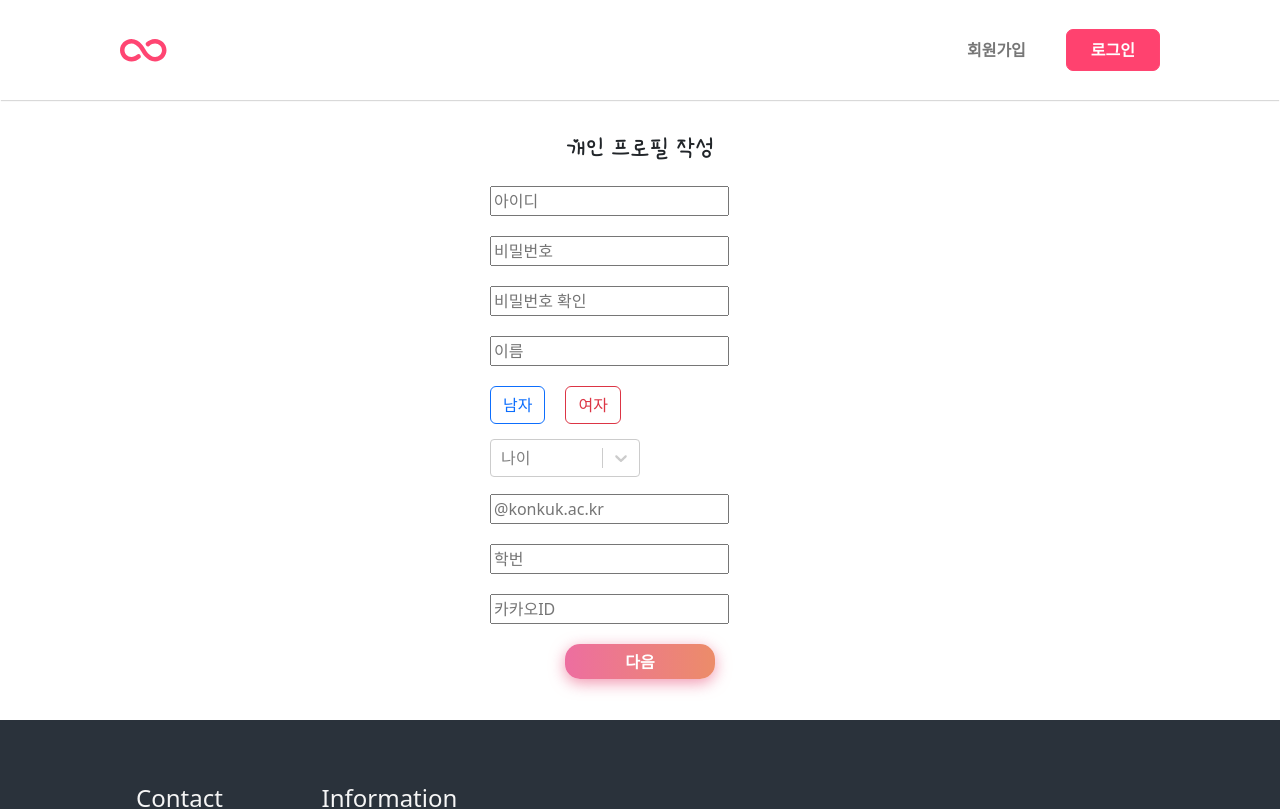
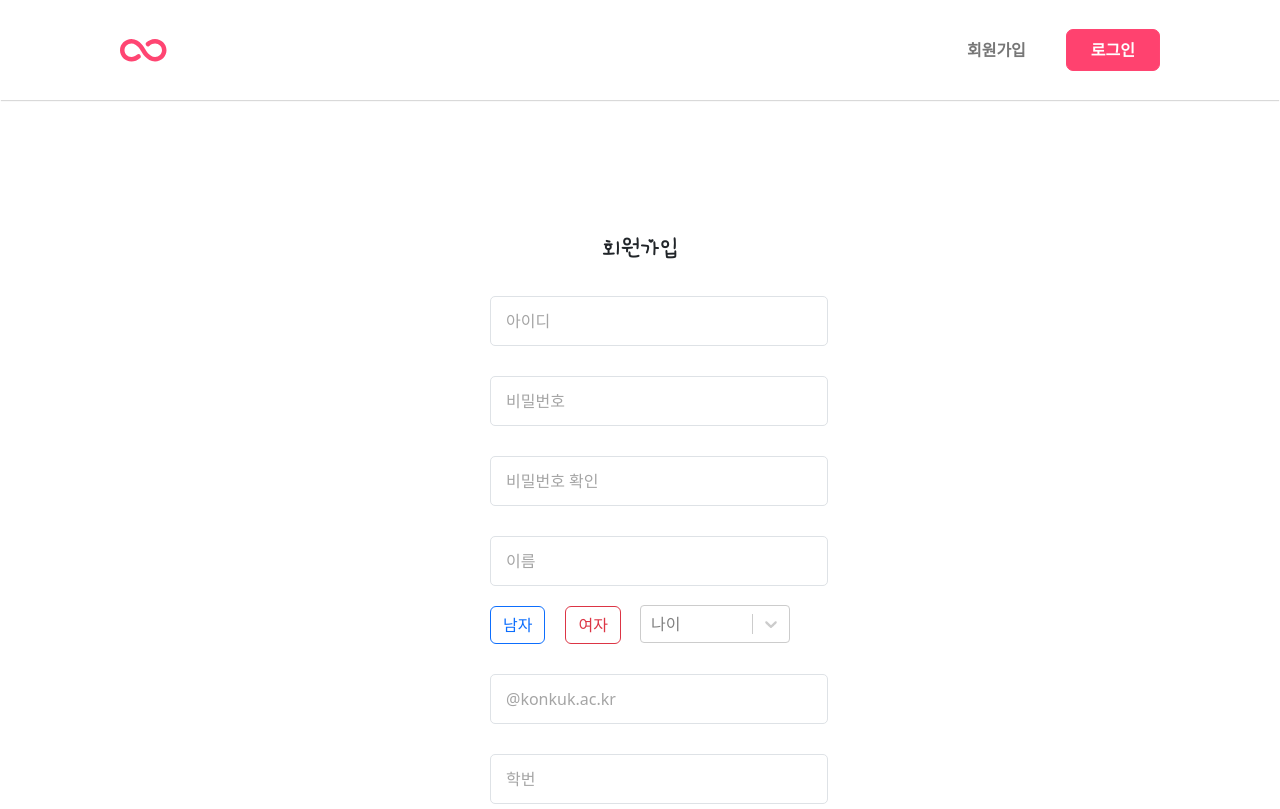
Before and after one commit to team-doogeun/doogeun-dating-frontend, a React (Create React App) app in the folder client/: page /myprofile in a window 1280 px wide. Shown: the top 809 px of the page. Built offline with nearby package versions, Linux system fonts and the light colour scheme.

Commit message:
디자인 수정

```diff
--- a/client/src/App.css
+++ b/client/src/App.css
@@ -11,7 +11,7 @@
 }
 
 /* 자주 쓰는 tag css 작성 */
-input {
+/* input {
   background-color: #eee;
   border: 0.4px solid #eee;
   padding: 12px 15px;
@@ -30,4 +30,4 @@ input:focus {
 
 input[type="radio"] {
   display: none;
-}
+} */
--- a/client/src/App.js
+++ b/client/src/App.js
@@ -2,6 +2,7 @@ import React, { useEffect, useState } from "react";
 import { Route, Routes } from "react-router-dom";
 import { createGlobalStyle } from "styled-components";
 import GmarketSansTTFBold from "./fonts/GmarketSansTTFBold.ttf";
+import "./App.css";
 // 작업하는 페이지
 import HomePage from "./components/views/HomePage/HomePage";
 import BlindDatePage from "./components/views/BlindDatePage/BilndDatePage";
@@ -37,7 +38,7 @@ function App() {
           <Route path="/meeting" element={<MeetingPage />}></Route>
           <Route path="/myprofile" element={<MyProfile />}></Route>
           <Route path="/detailprofile" element={<DetailProfile />}></Route>
-          <Route path="/idealprofile" element={<IdealProfile />}></Route>
+          <Route path="/users/signup" element={<IdealProfile />}></Route>
           <Route path="/find" element={<FindPassword />} />
           <Route path="/*" element={<PageNotFound />} />
         </Routes>
--- a/client/src/components/views/SignUpPage/DetailProfile.css
+++ b/client/src/components/views/SignUpPage/DetailProfile.css
@@ -35,10 +35,8 @@
 .mbti,
 .drink,
 .smoke,
-.firstPriority,
-.secondPriority,
-.thirdPriority {
-  margin-top: 20px;
+.priority {
+  margin-top: 30px;
 }
 
 .title {
@@ -68,7 +66,7 @@
 
 /* footer Button */
 .nextButton {
-  margin-top: 20px;
+  margin-top: 30px;
   text-align: center;
 }
 
--- a/client/src/components/views/SignUpPage/DetailProfile.js
+++ b/client/src/components/views/SignUpPage/DetailProfile.js
@@ -12,6 +12,7 @@ import {
 } from "./AttributeData";
 import Select from "react-select";
 import ModalComponent from "../SmallComponent/ModalComponent";
+import styled from "styled-components";
 
 const dataContext = React.createContext();
 const imgContext = React.createContext();
@@ -178,6 +179,19 @@ function DetailProfile() {
 
   const selectStyle = {
     menu: (provided) => ({ ...provided, zIndex: 9999 }),
+    control: (provided) => ({
+      ...provided,
+      width: "338px",
+      height: "50px",
+    }),
+  };
+
+  const customStyles = {
+    control: (provided) => ({
+      ...provided,
+      width: "338px",
+      height: "50px",
+    }),
   };
 
   // react-hook-form 알아보고 적용하기
@@ -186,14 +200,14 @@ function DetailProfile() {
       <div className="DetailProfileForm">
         <div className="DetailProfileInputs">
           <div className="title">상세 프로필 작성</div>
-          <input
+          <Input
             className="height"
             onChange={onHeightHandler}
             value={height}
             type="text"
             placeholder="키 ex) 165"
             autoComplete="off"
-          ></input>
+          ></Input>
           {height.length > 0 && (
             <div className={`message ${isHeight ? "success" : "error"}`}>
               {heightMsg}
@@ -205,6 +219,7 @@ function DetailProfile() {
             placeholder="체형"
             options={bodyTypeData}
             isSearchable={false}
+            styles={customStyles}
             onChange={onBodyTypeHandler}
           />
           <Select
@@ -212,6 +227,7 @@ function DetailProfile() {
             placeholder="주소 : ex) 강남구"
             options={addressData}
             isSearchable={false}
+            styles={customStyles}
             onChange={onAddressHandler}
           />
           <Select
@@ -219,6 +235,7 @@ function DetailProfile() {
             placeholder="대학"
             options={departmentData}
             isSearchable={false}
+            styles={customStyles}
             onChange={onDepartMentHandler}
           />
           <Select
@@ -226,6 +243,7 @@ function DetailProfile() {
             placeholder="성격1"
             options={characterData}
             isSearchable={false}
+            styles={customStyles}
             onChange={onCharacterHandler1}
           />
           <Select
@@ -233,6 +251,7 @@ function DetailProfile() {
             placeholder="성격2"
             options={characterData}
             isSearchable={false}
+            styles={customStyles}
             onChange={onCharacterHandler2}
           />
           <Select
@@ -242,6 +261,7 @@ function DetailProfile() {
             noOptionsMessage={() => {
               return "없는데용:)";
             }}
+            styles={customStyles}
             onChange={onMBTIHandler}
           />
 
@@ -260,6 +280,7 @@ function DetailProfile() {
             placeholder="음주"
             options={drinkData}
             isSearchable={false}
+            styles={customStyles}
             onChange={onDrinkHandler}
           />
           <Select
@@ -267,12 +288,13 @@ function DetailProfile() {
             placeholder="흡연"
             options={smokeData}
             isSearchable={false}
+            styles={customStyles}
             onChange={onSmokeHandler}
           />
 
           {/* 우선순위 */}
           <Select
-            className="firstPriority"
+            className="priority"
             placeholder="우선순위"
             options={priorityData}
             styles={selectStyle}
@@ -368,4 +390,16 @@ const UploadImage = (props) => {
   );
 };
 
+const Input = styled.input`
+  width: 338px;
+  height: 50px;
+  border-radius: 5px;
+  border: 1px solid #dee2e6;
+  margin-top: 30px;
+  padding-left: 15px;
+  ::placeholder {
+    color: #a5a5a5;
+  }
+`;
+
 export { DetailProfile as default, dataContext };
--- a/client/src/components/views/SignUpPage/IdealProfile.js
+++ b/client/src/components/views/SignUpPage/IdealProfile.js
@@ -12,6 +12,7 @@ import {
 import { useRegister } from "../../Api/useRegister";
 import Select from "react-select";
 import ModalComponent from "../SmallComponent/ModalComponent";
+import styled from "styled-components";
 
 const dataContext2 = React.createContext();
 
@@ -229,6 +230,14 @@ function IdealProfile() {
     },
   };
 
+  const customStyles = {
+    control: (provided) => ({
+      ...provided,
+      width: "338px",
+      height: "50px",
+    }),
+  };
+
   const { mutate } = useRegister();
 
   // 제출시 서버에 보내지는 api 호출
@@ -255,16 +264,17 @@ function IdealProfile() {
               options={ageRangeData}
               isSearchable={false}
               isClearable={true}
+              styles={customStyles}
               onChange={onAgeHandler}
             />
 
-            <input
+            <Input
               className="height"
               placeholder="키 ex) 165"
               value={idealHeight}
               type="text"
               onChange={onHeightHandler}
-            ></input>
+            ></Input>
             {idealHeight.length > 0 && (
               <div className={`message ${isIdealHeight ? "success" : "error"}`}>
                 {idealHeightMsg}
@@ -277,6 +287,7 @@ function IdealProfile() {
               options={bodyTypeData}
               isSearchable={false}
               isClearable={true}
+              styles={customStyles}
               onChange={onBodyTypeHandler}
             />
             <Select
@@ -284,6 +295,7 @@ function IdealProfile() {
               placeholder="대학"
               options={departmentData}
               isSearchable={false}
+              styles={customStyles}
               onChange={onDepartmentHandler}
             />
             <Select
@@ -291,6 +303,7 @@ function IdealProfile() {
               placeholder="성격1"
               options={characterData}
               isSearchable={false}
+              styles={customStyles}
               onChange={onCharacterHandler1}
             />
             <Select
@@ -298,6 +311,7 @@ function IdealProfile() {
               placeholder="성격2"
               options={characterData}
               isSearchable={false}
+              styles={customStyles}
               onChange={onCharacterHandler2}
             />
             <Select
@@ -307,6 +321,7 @@ function IdealProfile() {
               noOptionsMessage={() => {
                 return "없는데용:)";
               }}
+              styles={customStyles}
               onChange={onMBTIHandler}
             />
 
@@ -324,6 +339,7 @@ function IdealProfile() {
               placeholder="음주"
               options={drinkData}
               isSearchable={false}
+              styles={customStyles}
               onChange={onDrinkHandler}
             />
             <Select
@@ -331,6 +347,7 @@ function IdealProfile() {
               placeholder="흡연"
               options={smokeData}
               isSearchable={false}
+              styles={customStyles}
               onChange={onSmokeHandler}
             />
 
@@ -348,4 +365,16 @@ function IdealProfile() {
   );
 }
 
+const Input = styled.input`
+  width: 338px;
+  height: 50px;
+  border-radius: 5px;
+  border: 1px solid #dee2e6;
+  margin-top: 30px;
+  padding-left: 15px;
+  ::placeholder {
+    color: #a5a5a5;
+  }
+`;
+
 export { IdealProfile as default, dataContext2 };
--- a/client/src/components/views/SignUpPage/MyProfile.css
+++ b/client/src/components/views/SignUpPage/MyProfile.css
@@ -34,7 +34,7 @@
 }
 
 .MyProfileInputs > input {
-  margin-top: 20px;
+  margin-top: 30px;
 }
 
 /* message */
--- a/client/src/components/views/SignUpPage/MyProfile.js
+++ b/client/src/components/views/SignUpPage/MyProfile.js
@@ -3,6 +3,7 @@ import Select from "react-select";
 import "./MyProfile.css";
 import { ageData } from "./AttributeData";
 import ModalComponent from "../SmallComponent/ModalComponent";
+import styled from "styled-components";
 
 // 회원가입 페이지
 function MyProfile(props) {
@@ -238,56 +239,56 @@ function MyProfile(props) {
     <div className="MyProfilePage" id="MyProfile">
       <div className="MyProfileForm">
         <div className="MyProfileInputs">
-          <div className="title">개인 프로필 작성</div>
-          <input
+          <div className="title">회원가입</div>
+          <Input
             onChange={onIDHandler}
             placeholder="아이디"
             value={id}
             type="text"
-          ></input>
+          ></Input>
           {id.length > 0 && (
             <div className={`message ${isID ? "success" : "error"}`}>
               {idMsg}
             </div>
           )}
 
-          <input
+          <Input
             onChange={onPWHandler}
             placeholder="비밀번호"
             value={pw}
             type="password"
-          ></input>
+          ></Input>
           {pw.length > 0 && (
             <div className={`message ${isPW ? "success" : "error"}`}>
               {pwMsg}
             </div>
           )}
 
-          <input
+          <Input
             onChange={onConfirmPWHandler}
             placeholder="비밀번호 확인"
             value={confirmPW}
             type="password"
             id="confirmPW"
-          ></input>
+          ></Input>
           {confirmPW.length > 0 && (
             <div className={`message ${isConfirmPW ? "success" : "error"}`}>
               {confirmPWMsg}
             </div>
           )}
 
-          <input
+          <Input
             onChange={onNameHandler}
             placeholder="이름"
             value={name}
             type="text"
-          ></input>
+          ></Input>
           {name.length > 0 && (
             <div className={`message ${isName ? "success" : "error"}`}>
               {nameMsg}
             </div>
           )}
-
+          <GenderAndAge>
             <div className="genderContainer">
               <input
                 type="checkbox"
@@ -314,7 +315,10 @@ function MyProfile(props) {
                 onClick={onGenderHandler}
                 readOnly
               />
-            <label className="btn btn-outline-danger" htmlFor="danger-outlined">
+              <label
+                className="btn btn-outline-danger"
+                htmlFor="danger-outlined"
+              >
                 여자
               </label>
             </div>
@@ -329,37 +333,37 @@ function MyProfile(props) {
               options={ageData}
               placeholder={"나이"}
             />
-
-          <input
+          </GenderAndAge>
+          <Input
             onChange={onEmailHandler}
             type="text"
             placeholder="@konkuk.ac.kr"
             value={email}
-          ></input>
+          ></Input>
           {email.length > 0 && (
             <div className={`message ${isEmail ? "success" : "error"}`}>
               {emailMsg}
             </div>
           )}
 
-          <input
+          <Input
             onChange={onStudentIDHandler}
             placeholder="학번"
             value={studentID}
             type="text"
-          ></input>
+          ></Input>
           {studentID.length > 0 && (
             <div className={`message ${isStudentID ? "success" : "error"}`}>
               {studentIDMsg}
             </div>
           )}
 
-          <input
+          <Input
             onChange={onKakaoIDHandler}
             placeholder="카카오ID"
             value={kakaoID}
             type="text"
-          ></input>
+          ></Input>
           {kakaoID.length > 0 && <div className="kakaoIDMsg">{kakaoIDMsg}</div>}
 
           <ModalComponent
@@ -375,4 +379,22 @@ function MyProfile(props) {
   );
 }
 
+const Input = styled.input`
+  width: 338px;
+  height: 50px;
+  border-radius: 5px;
+  border: 1px solid #dee2e6;
+  margin-top: 30px;
+  padding-left: 15px;
+  ::placeholder {
+    color: #a5a5a5;
+  }
+`;
+
+const GenderAndAge = styled.div`
+  display: flex;
+  justify-content: space-between;
+  align-items: center;
+`;
+
 export { MyProfile as default };
--- a/client/src/components/views/SmallComponent/ModalComponent.css
+++ b/client/src/components/views/SmallComponent/ModalComponent.css
@@ -147,9 +147,10 @@
 
 /* 취미 버튼 */
 .hobbyButton {
-  width: 280px;
-  height: 40px;
-  margin-top: 20px;
+  width: 338px;
+  height: 50px;
+  margin-top: 30px;
+  margin-left: 0;
   border-radius: 0.33rem;
 }
 
```
Lines whose indentation alone changed are shown as unchanged.
